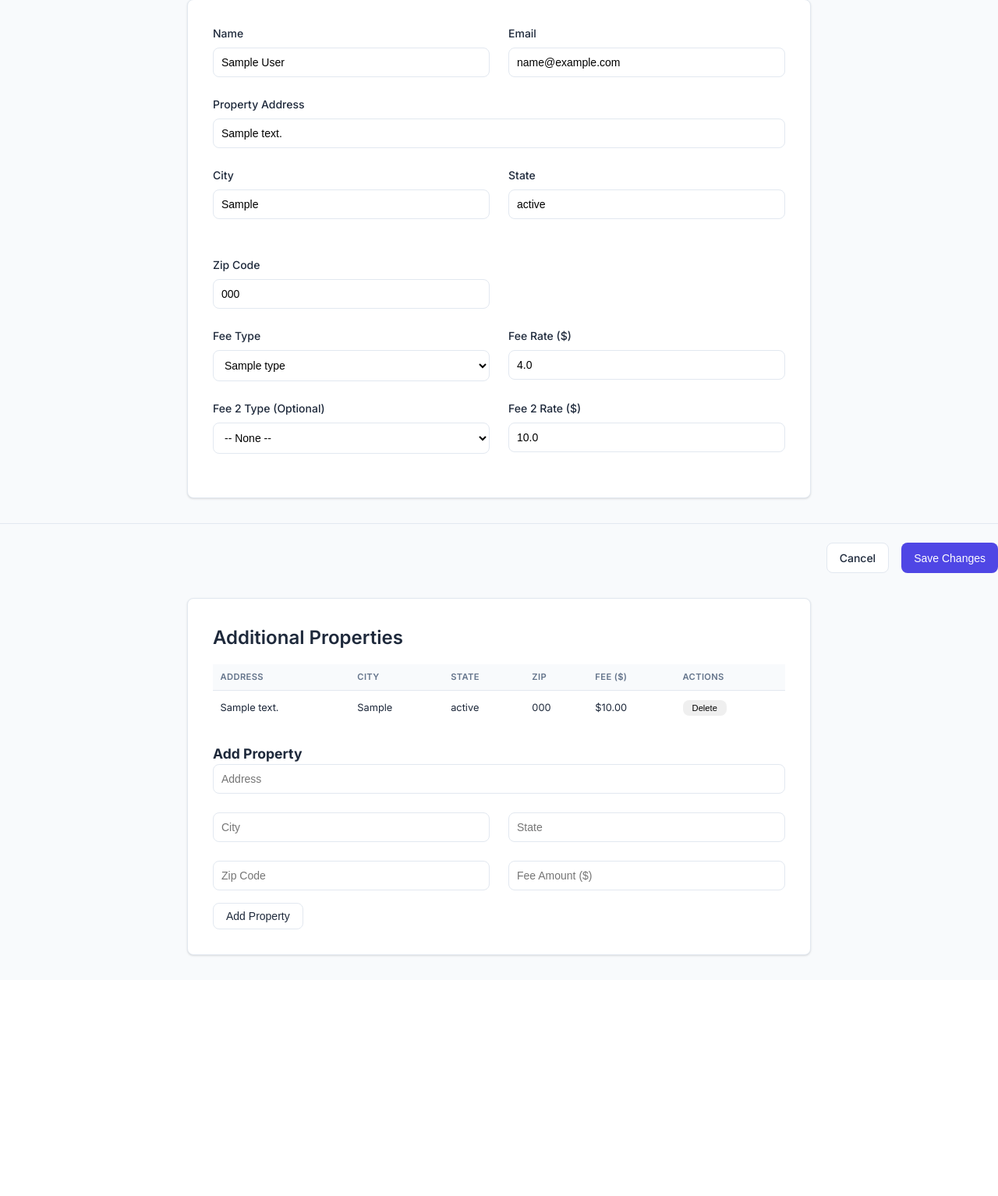
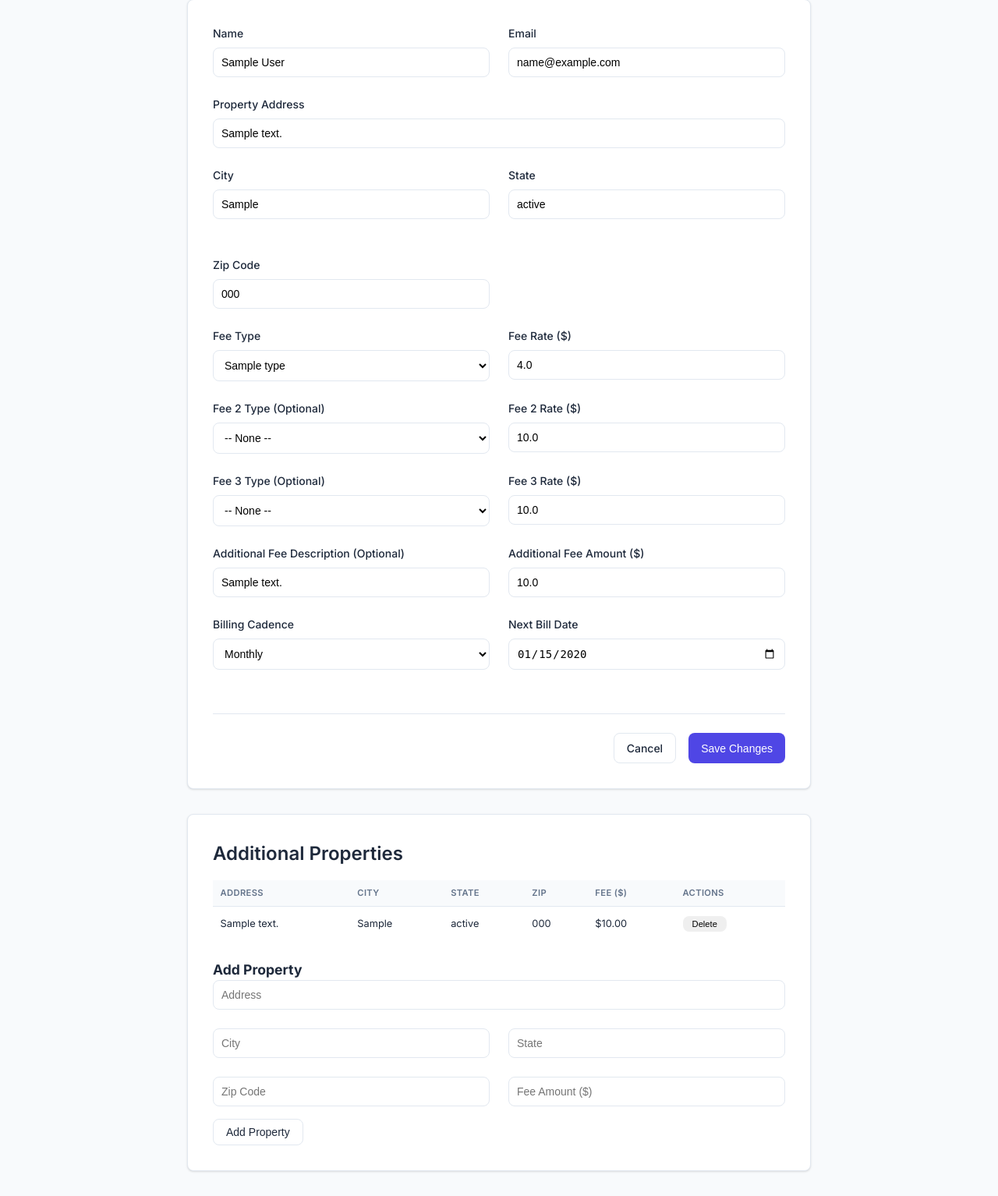
Before and after one commit to ryanaflood-hue/invoice_automation, a Flask app: page /customers/1/edit in a window 1280 px wide. Shown: the part 173-1707 px from the top of the page at 78% size. Before the commit the page ends 1400 px from the top, so only its background shows below. Run offline with Flask 3, Linux system fonts and the light colour scheme; tables that the repository leaves empty hold one stand-in row (values such as "Sample post").

Commit message:
fixing the invoices8

```diff
--- a/app.py
+++ b/app.py
@@ -167,6 +167,21 @@
             customer.cadence = request.form["cadence"]
             customer.fee_type = request.form.get("fee_type", "Management Fee")
             customer.next_bill_date = date.fromisoformat(request.form["next_bill_date"])
+
+            # Handle fee_2 fields
+            customer.fee_2_type = request.form.get("fee_2_type", "")
+            fee_2_rate_str = request.form.get("fee_2_rate", "")
+            customer.fee_2_rate = float(fee_2_rate_str) if fee_2_rate_str else None
+
+            # Handle fee_3 fields
+            customer.fee_3_type = request.form.get("fee_3_type", "")
+            fee_3_rate_str = request.form.get("fee_3_rate", "")
+            customer.fee_3_rate = float(fee_3_rate_str) if fee_3_rate_str else None
+
+            # Handle additional fee fields
+            customer.additional_fee_desc = request.form.get("additional_fee_desc", "")
+            additional_fee_amount_str = request.form.get("additional_fee_amount", "")
+            customer.additional_fee_amount = float(additional_fee_amount_str) if additional_fee_amount_str else None
 
             session.commit()
             return redirect(url_for("list_customers"))
@@ -368,7 +383,11 @@
             # Add new columns to customers table
             customer_columns = [
                 ("fee_2_type", "VARCHAR"),
-                ("fee_2_rate", "FLOAT")
+                ("fee_2_rate", "FLOAT"),
+                ("fee_3_type", "VARCHAR"),
+                ("fee_3_rate", "FLOAT"),
+                ("additional_fee_desc", "VARCHAR"),
+                ("additional_fee_amount", "FLOAT")
             ]
 
             for col_name, col_type in customer_columns:
--- a/models.py
+++ b/models.py
@@ -32,6 +32,10 @@
     fee_type = Column(String, nullable=True, default="Management Fee")
     fee_2_type = Column(String, nullable=True)
     fee_2_rate = Column(Float, nullable=True)
+    fee_3_type = Column(String, nullable=True)
+    fee_3_rate = Column(Float, nullable=True)
+    additional_fee_desc = Column(String, nullable=True)
+    additional_fee_amount = Column(Float, nullable=True)
     next_bill_date = Column(Date, nullable=False)
 
     properties = relationship("Property", back_populates="customer", cascade="all, delete-orphan")
--- a/templates/edit_customer.html
+++ b/templates/edit_customer.html
@@ -69,6 +69,50 @@
         <input type="number" step="0.01" name="fee_2_rate" value="{{ customer.fee_2_rate or '' }}" placeholder="0.00">
       </div>
     </div>
+
+    <!-- Fee 3 Section -->
+    <div class="form-grid">
+      <div class="form-group">
+        <label>Fee 3 Type (Optional)</label>
+        <select name="fee_3_type">
+          <option value="">-- None --</option>
+          {% for ft in fee_types %}
+          <option value="{{ ft.name }}" {% if customer.fee_3_type==ft.name %}selected{% endif %}>{{ ft.name }}</option>
+          {% endfor %}
+        </select>
+      </div>
+      <div class="form-group">
+        <label>Fee 3 Rate ($)</label>
+        <input type="number" step="0.01" name="fee_3_rate" value="{{ customer.fee_3_rate or '' }}" placeholder="0.00">
+      </div>
+    </div>
+
+    <!-- Additional Fee Section -->
+    <div class="form-grid">
+      <div class="form-group">
+        <label>Additional Fee Description (Optional)</label>
+        <input type="text" name="additional_fee_desc" value="{{ customer.additional_fee_desc or '' }}"
+          placeholder="e.g., Late Fee">
+      </div>
+      <div class="form-group">
+        <label>Additional Fee Amount ($)</label>
+        <input type="number" step="0.01" name="additional_fee_amount" value="{{ customer.additional_fee_amount or '' }}"
+          placeholder="0.00">
+      </div>
+    </div>
+
+    <div class="form-grid">
+      <div class="form-group">
+        <label>Billing Cadence</label>
+        <select name="cadence">
+          <option value="monthly" {% if customer.cadence=='monthly' %}selected{% endif %}>Monthly</option>
+          <option value="quarterly" {% if customer.cadence=='quarterly' %}selected{% endif %}>Quarterly</option>
+          <option value="yearly" {% if customer.cadence=='yearly' %}selected{% endif %}>Yearly</option>
+        </select>
+      </div>
+      <div class="form-group">
+        <label>Next Bill Date</label>
+        <input type="date" name="next_bill_date" value="{{ customer.next_bill_date }}" required>
       </div>
     </div>
 
```
Also changed, not shown: 1 other file. Lines whose indentation alone changed are shown as unchanged.
